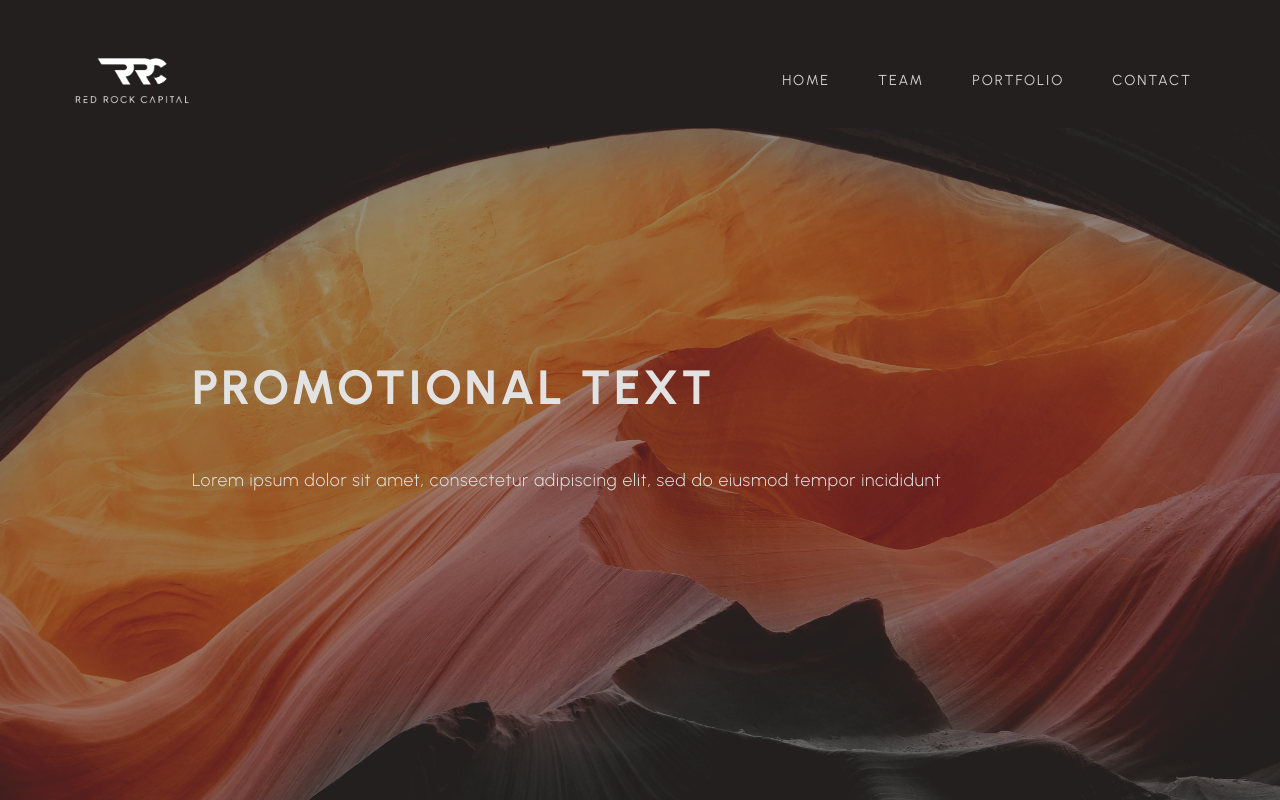
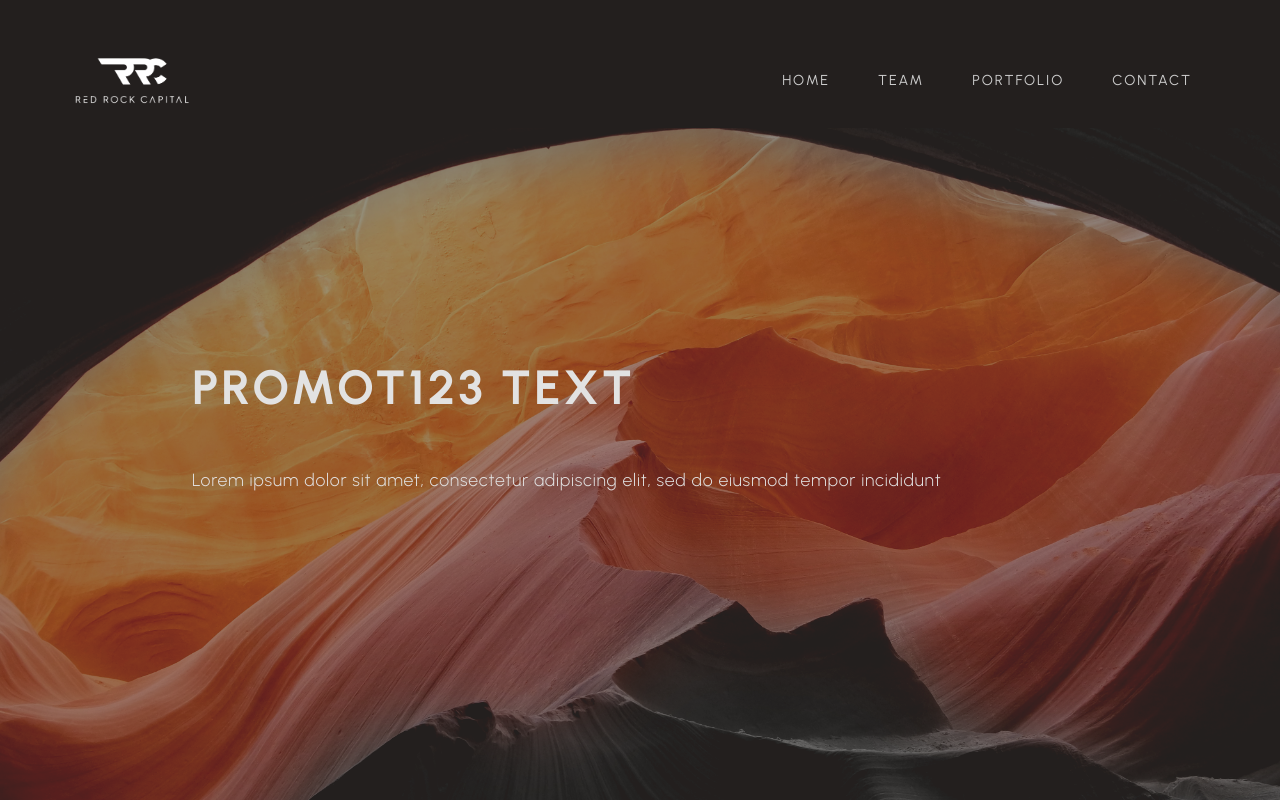
Before and after one commit to imozak/redrock-web-react, a React (Create React App) app: page / in a window 1280 px wide. Built offline with nearby package versions, Linux system fonts and the light colour scheme.

Commit message:
Update HomePage.js

```diff
--- a/src/components/HomePage.js
+++ b/src/components/HomePage.js
@@ -25,7 +25,7 @@ const HomePage = ({ screenWidth, screenHeight }) => (
               color: "#E2E2E2",
             }}
           >
-            PROMOTIONAL TEXT
+            PROMOT123 TEXT
           </p>
           <p
             style={{
```
